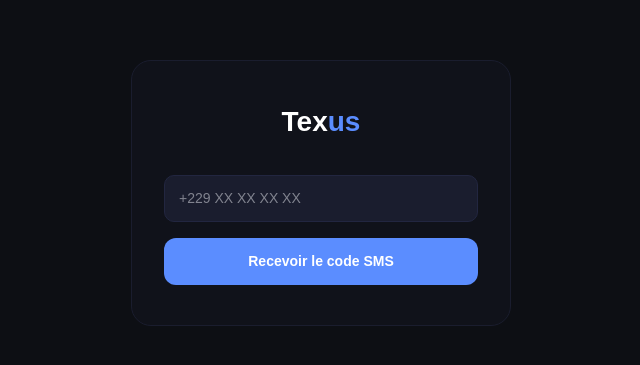
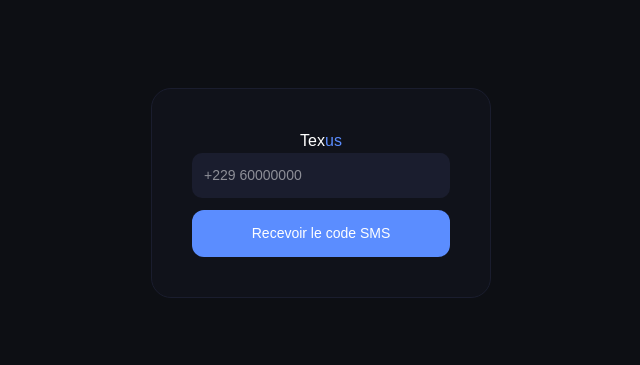
Before and after one commit to mathieulerichard208-dev/Texus, a Next.js app: page /auth in a window 1280 px wide. Shown: the part 207-572 px from the top of the page, without its empty margins (319-959 px from the left). Built offline with nearby package versions, Linux system fonts and the light colour scheme.

Commit message:
fix auth button

```diff
--- a/app/auth/page.tsx
+++ b/app/auth/page.tsx
@@ -3,23 +3,40 @@ import { useState } from 'react'
 
 export default function AuthPage() {
   const [phone, setPhone] = useState('')
+  const [loading, setLoading] = useState(false)
+  const [step, setStep] = useState(1)
+  const [code, setCode] = useState('')
+
+  async function sendOtp() {
+    setLoading(true)
+    const res = await fetch('/api/send-otp', {
+      method: 'POST',
+      headers: { 'Content-Type': 'application/json' },
+      body: JSON.stringify({ phone })
+    })
+    const data = await res.json()
+    if (data.success) setStep(2)
+    setLoading(false)
+  }
 
   return (
-    <main style={{minHeight:'100vh',background:'#0d0f14',display:'flex',alignItems:'center',justifyContent:'center',fontFamily:'sans-serif'}}>
-      <div style={{background:'#10121a',border:'1px solid #1a1d2e',borderRadius:'20px',padding:'40px 32px',width:'100%',maxWidth:'380px'}}>
-        <div style={{fontSize:'28px',fontWeight:700,color:'#fff',textAlign:'center',marginBottom:'32px'}}>
-          Tex<span style={{color:'#5b8dff'}}>us</span>
-        </div>
-        <input
-          type="tel"
-          value={phone}
-          onChange={e => setPhone(e.target.value)}
-          placeholder="+229 XX XX XX XX"
-          style={{width:'100%',background:'#1a1d2e',border:'1px solid #222640',borderRadius:'10px',padding:'12px 14px',fontSize:'14px',color:'#e8eaf0',boxSizing:'border-box'}}
-        />
-        <button style={{width:'100%',background:'#5b8dff',color:'#fff',border:'none',borderRadius:'12px',padding:'13px',fontSize:'14px',fontWeight:600,cursor:'pointer',marginTop:'16px'}}>
-          Recevoir le code SMS
-        </button>
+    <main style={{minHeight:'100vh',background:'#0d0f14',display:'flex',alignItems:'center',justifyContent:'center'}}>
+      <div style={{background:'#10121a',border:'1px solid #1a1d2e',borderRadius:'20px',padding:'40px',width:'340px'}}>
+        <h1 style={{color:'#fff',textAlign:'center'}}>Tex<span style={{color:'#5b8dff'}}>us</span></h1>
+        {step===1 ? (
+          <>
+            <input type="tel" value={phone} onChange={e=>setPhone(e.target.value)} placeholder="+229 60000000" style={{width:'100%',background:'#1a1d2e',border:'none',borderRadius:'10px',padding:'12px',color:'#fff',fontSize:'14px',boxSizing:'border-box'}} />
+            <button onClick={sendOtp} style={{width:'100%',background:'#5b8dff',color:'#fff',border:'none',borderRadius:'12px',padding:'13px',marginTop:'12px',cursor:'pointer',fontSize:'14px'}}>
+              {loading ? 'Envoi...' : 'Recevoir le code SMS'}
+            </button>
+          </>
+        ) : (
+          <>
+            <p style={{color:'#fff',textAlign:'center'}}>Code envoyé ! Entre-le ici</p>
+            <input type="text" value={code} onChange={e=>setCode(e.target.value)} placeholder="123456" style={{width:'100%',background:'#1a1d2e',border:'none',borderRadius:'10px',padding:'12px',color:'#fff',fontSize:'14px',boxSizing:'border-box'}} />
+            <button style={{width:'100%',background:'#5b8dff',color:'#fff',border:'none',borderRadius:'12px',padding:'13px',marginTop:'12px',cursor:'pointer',fontSize:'14px'}}>Confirmer</button>
+          </>
+        )}
       </div>
     </main>
   )
```
